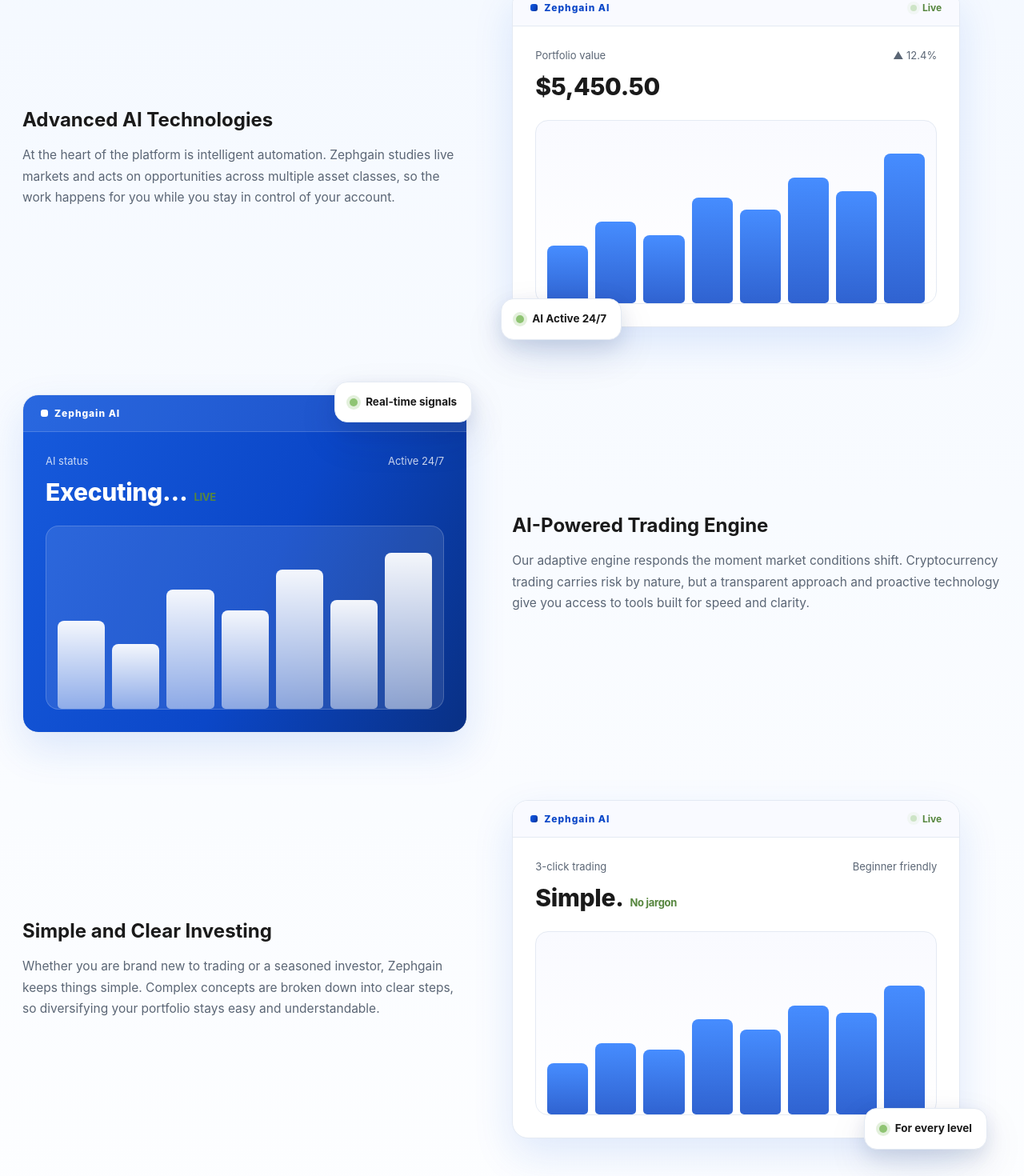
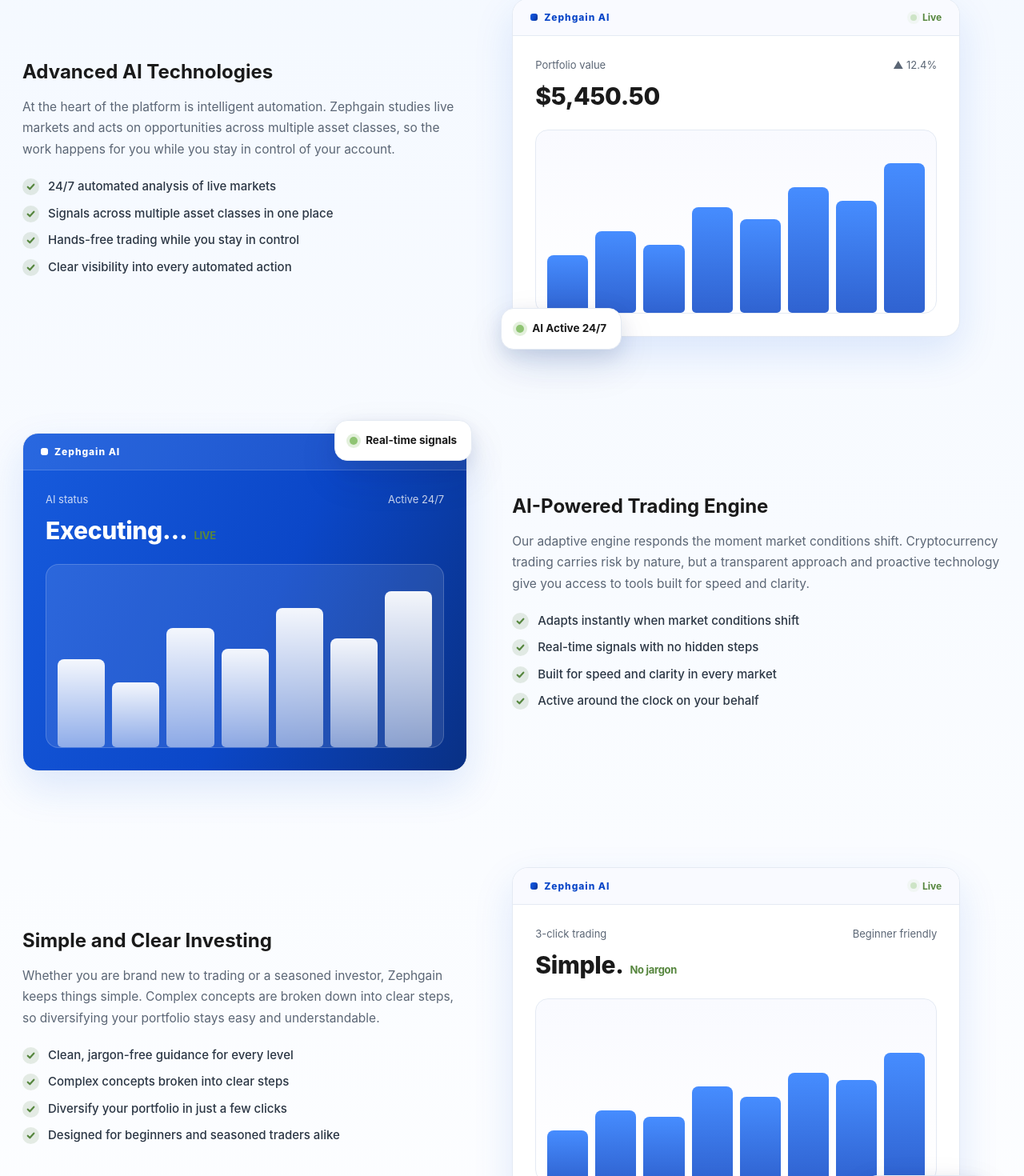
Before and after one commit to ZeeTech-Pvt-Ltd/Zephgain, a React (Vite) app: page / in a window 1280 px wide. Shown: the part 2272-3742 px from the top of the page at 80% size. Built offline with nearby package versions, Linux system fonts and the light colour scheme.

Commit message:
Add checklist points + spacing to homepage Experience section

```diff
--- a/src/components/Experience.jsx
+++ b/src/components/Experience.jsx
@@ -1,3 +1,4 @@
+import { Check } from './icons.jsx'
 import { experience } from '../data/content.js'
 
 export default function Experience() {
@@ -17,6 +18,16 @@
             <div className="exp-copy">
               <h3 className="h3">{row.title}</h3>
               <p>{row.text}</p>
+              {row.points && (
+                <ul className="exp-points">
+                  {row.points.map((pt) => (
+                    <li key={pt}>
+                      <span className="tick"><Check size={13} /></span>
+                      {pt}
+                    </li>
+                  ))}
+                </ul>
+              )}
             </div>
 
             <div className="exp-visual">
--- a/src/data/content.js
+++ b/src/data/content.js
@@ -76,21 +76,45 @@
     {
       title: 'Advanced AI Technologies',
       text: "At the heart of the platform is intelligent automation. Zephgain studies live markets and acts on opportunities across multiple asset classes, so the work happens for you while you stay in control of your account.",
+      points: [
+        '24/7 automated analysis of live markets',
+        'Signals across multiple asset classes in one place',
+        'Hands-free trading while you stay in control',
+        'Clear visibility into every automated action',
+      ],
       label: 'Portfolio value', sub: '▲ 12.4%', balance: '$5,450.50', bars: [34, 48, 40, 62, 55, 74, 66, 88], badge: 'AI Active 24/7', pos: 'b1',
     },
     {
       title: 'AI-Powered Trading Engine',
       text: "Our adaptive engine responds the moment market conditions shift. Cryptocurrency trading carries risk by nature, but a transparent approach and proactive technology give you access to tools built for speed and clarity.",
+      points: [
+        'Adapts instantly when market conditions shift',
+        'Real-time signals with no hidden steps',
+        'Built for speed and clarity in every market',
+        'Active around the clock on your behalf',
+      ],
       label: 'AI status', sub: 'Active 24/7', balance: 'Executing…', balanceNote: 'LIVE', bars: [52, 38, 70, 58, 82, 64, 92], badge: 'Real-time signals', pos: 'b2', solid: true,
     },
     {
       title: 'Simple and Clear Investing',
       text: 'Whether you are brand new to trading or a seasoned investor, Zephgain keeps things simple. Complex concepts are broken down into clear steps, so diversifying your portfolio stays easy and understandable.',
+      points: [
+        'Clean, jargon-free guidance for every level',
+        'Complex concepts broken into clear steps',
+        'Diversify your portfolio in just a few clicks',
+        'Designed for beginners and seasoned traders alike',
+      ],
       label: '3-click trading', sub: 'Beginner friendly', balance: 'Simple.', balanceNote: 'No jargon', bars: [30, 42, 38, 56, 50, 64, 60, 76], badge: 'For every level', pos: 'b3',
     },
     {
       title: 'Convenient and Reliable Management',
       text: 'Your dashboard puts everything in one place — trades, performance, and signals — so you always know exactly where you stand. That clarity is part of what makes Zephgain a platform you can rely on.',
+      points: [
+        'Trades, performance, and signals in one dashboard',
+        'Withdraw your funds whenever you choose',
+        'Your full activity history at a glance',
+        'Reliable account access around the clock',
+      ],
       label: 'Balance', sub: 'Withdraw anytime', balance: '$12,840.90', bars: [44, 58, 50, 72, 64, 80, 74, 96], badge: 'Transparent dashboard', pos: 'b1',
     },
   ],
--- a/src/index.css
+++ b/src/index.css
@@ -422,7 +422,8 @@
 /* Experience redesign — bigger dashboard-style visuals, scoped to THIS section
    so the Portfolio card keeps its original look. */
 .exp-sec .exp-row { grid-template-columns: 1fr 1.1fr; align-items: center; gap: 56px; }
-.exp-sec .exp-row + .exp-row { margin-top: 84px; }
+.exp-sec .section-head { margin-bottom: 56px; }
+.exp-sec .exp-row + .exp-row { margin-top: 120px; }
 .exp-sec .exp-copy { gap: 16px; }
 .exp-sec .exp-copy .h3 { font-size: 24px; }
 .exp-sec .exp-copy p { line-height: 1.7; }
@@ -452,6 +453,16 @@
 .exp-sec .exp-badge.b1 { bottom: -16px; left: -14px; }
 .exp-sec .exp-badge.b2 { top: -16px; right: -6px; }
 .exp-sec .exp-badge.b3 { bottom: -14px; right: 18px; }
+.exp-sec .exp-points {
+  display: grid; gap: 11px; margin: 6px 0 0; padding: 0;
+  list-style: none;
+}
+.exp-sec .exp-points li {
+  display: flex; align-items: flex-start; gap: 11px;
+  font-size: 15px; font-weight: 500; color: #2B3644; line-height: 1.5;
+}
+.exp-sec .exp-points .tick { width: 21px; height: 21px; margin-top: 1px; }
+.exp-sec .exp-points .tick svg { display: block; }
 
 /* Portfolio management visual — enlarged to match the platform cards */
 .feat-duo .exp-visual { width: 100%; }
@@ -976,6 +987,7 @@
   .how-strip { grid-template-columns: repeat(2, 1fr); }
   .exp-row { grid-template-columns: 1fr; gap: 34px; }
   .exp-sec .exp-row { grid-template-columns: 1fr; gap: 34px; }
+  .exp-sec .exp-row + .exp-row { margin-top: 88px; }
   .feat-duo { grid-template-columns: 1fr; gap: 32px; }
   .cta-banner { grid-template-columns: 1fr; padding: 48px 34px; }
   .about-hero-inner { grid-template-columns: 1fr; gap: 44px; }
```
